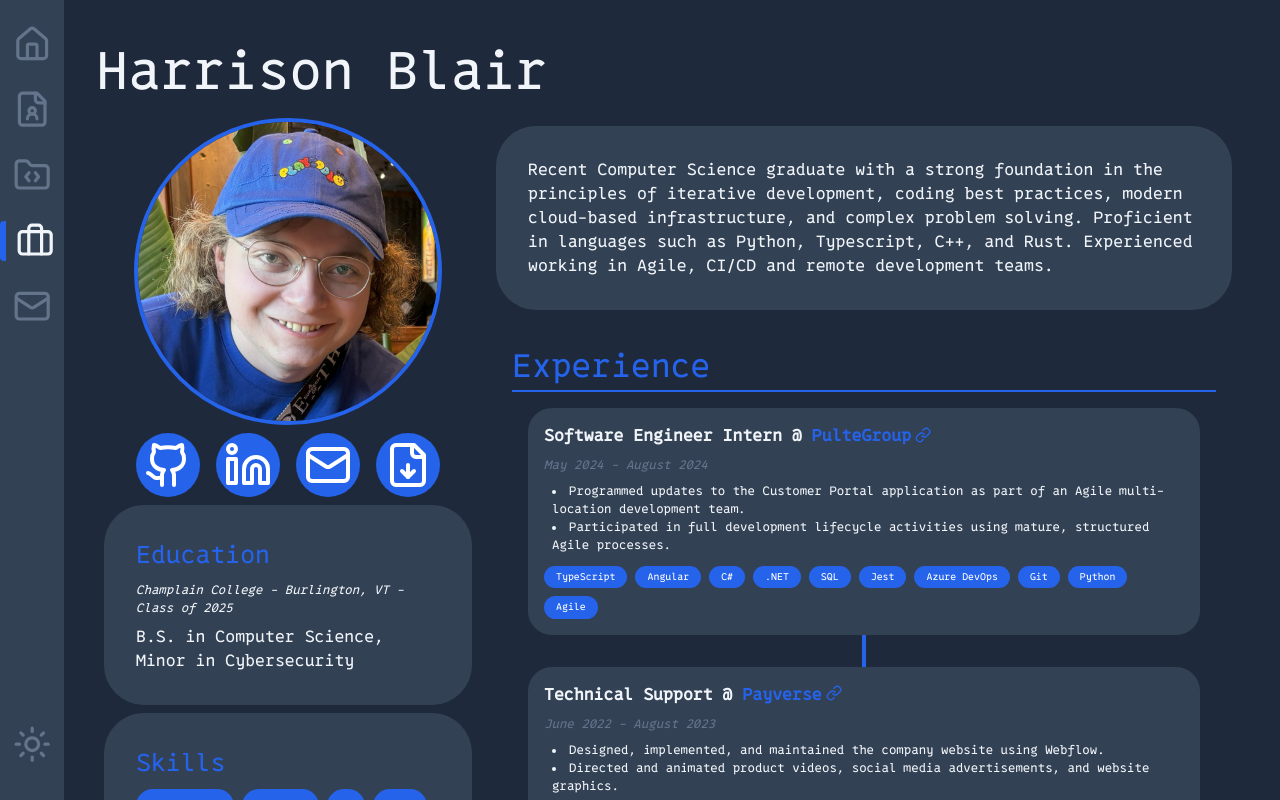
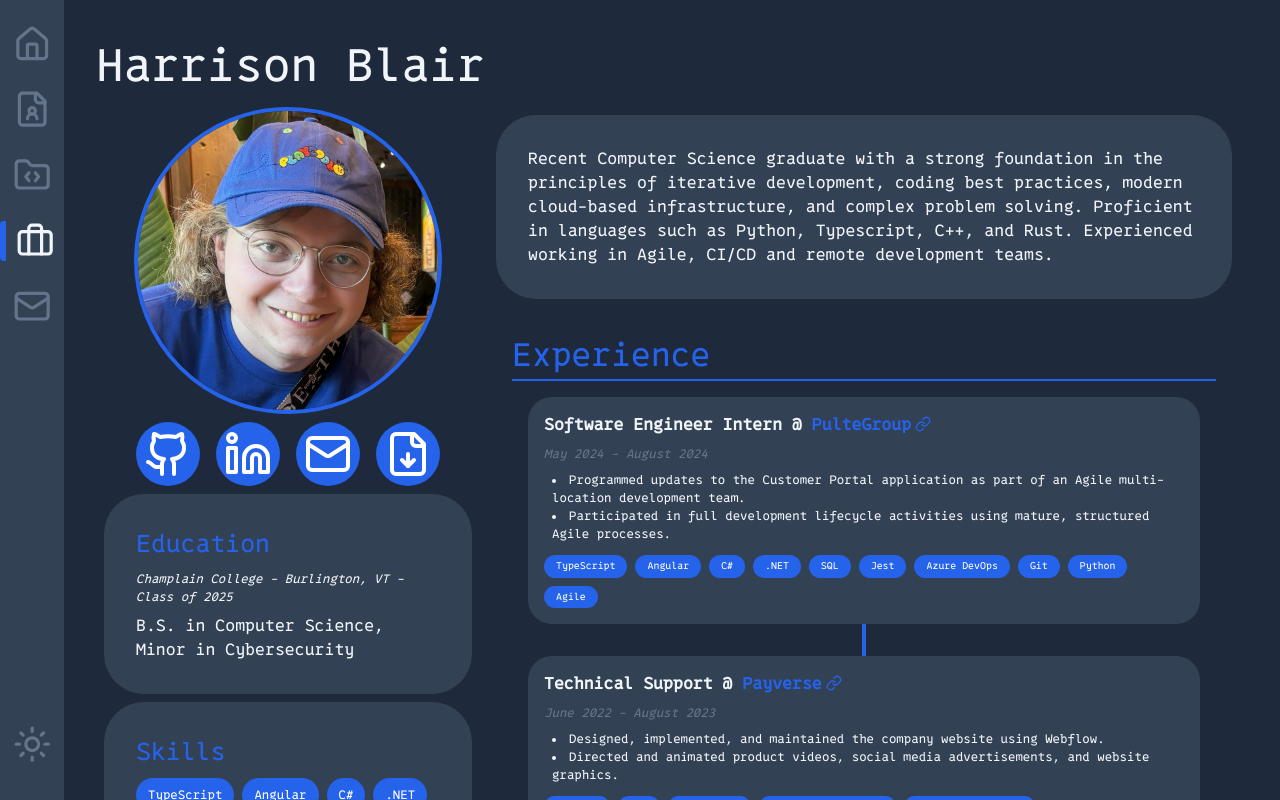
Before and after one commit to Harrison-Blair/personal-website, a Next.js app: page /work in a window 1280 px wide. Shown: the top 800 px of the page. Built offline with nearby package versions, Linux system fonts and the light colour scheme.

Commit message:
style: adjust header font size for consistency across projects and work pages

```diff
--- a/src/app/projects/page.tsx
+++ b/src/app/projects/page.tsx
@@ -6,7 +6,7 @@ import { Github } from "lucide-react";
 export default function Projects() {
   return (
     <div>
-      <h1 className='text-[6.5vh]'>Projects</h1>
+      <h1 className='text-[3.5vw]'>Projects</h1>
       <p className='text-[2vh] mb-4'>Here is a selection of my open source work.</p>
       <CircularButton
                 href="https://github.com/Harrison-Blair"
--- a/src/app/work/page.tsx
+++ b/src/app/work/page.tsx
@@ -16,7 +16,7 @@ export default function Work() {
 
   return (
     <div>
-      <h1 className="text-[6.5vh]">
+      <h1 className="text-[3.5vw]">
         Harrison Blair
       </h1>
       <div className="grid grid-cols-[1fr_2fr]">
```
